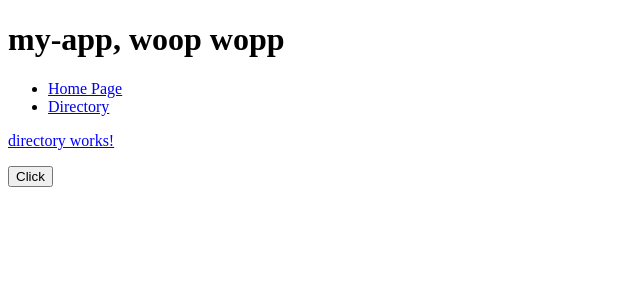
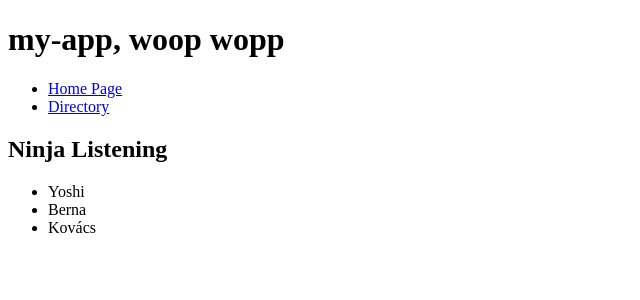
Before and after one commit to GogoMogo1989/my_frist_angular_project, an Angular app in the folder my-app/: page /directory in a window 1280 px wide. Shown: the top 300 px of the page, without its empty margins (0-640 px from the left). Built offline with nearby package versions, Linux system fonts and the light colour scheme.

Commit message:
20230311

```diff
--- a/my-app/src/app/directory/directory.component.html
+++ b/my-app/src/app/directory/directory.component.html
@@ -1,14 +1,5 @@
-<p [ngClass]="classes">
-    directory works!
-</p>
+<h2>Ninja Listening</h2>
 
-
-<p *ngIf="test">only show the test is true</p>
-
-<button (click)="clickHandler()">Click</button>
-
-<style>
-    .blue{color:blue}
-    .red{color:red}
-    .underline{text-decoration: underline;}
-</style>
+<ul id="ninja-listing">
+    <li *ngFor = "let ninja of ninjas">{{ninja.name}}</li>
+</ul>
--- a/my-app/src/app/directory/directory.component.ts
+++ b/my-app/src/app/directory/directory.component.ts
@@ -10,17 +10,12 @@ import { ActivatedRoute } from '@angular/router';
 
 export class DirectoryComponent implements OnInit {
 
-    classes={'blue': true, 'red': false, 'underline': true}
-    test: boolean = false
 
-   clickHandler(){
-    if(this.test){
-      this.test = false
-    }else{
-      this.test = true
-    }
-   }
-
+    ninjas = [
+      {name: "Yoshi", belt: "black"},
+      {name: "Berna", belt: "white"},
+      {name: "Kovács", belt: "szuper-black"},
+    ]
 
     constructor(){
 
```
